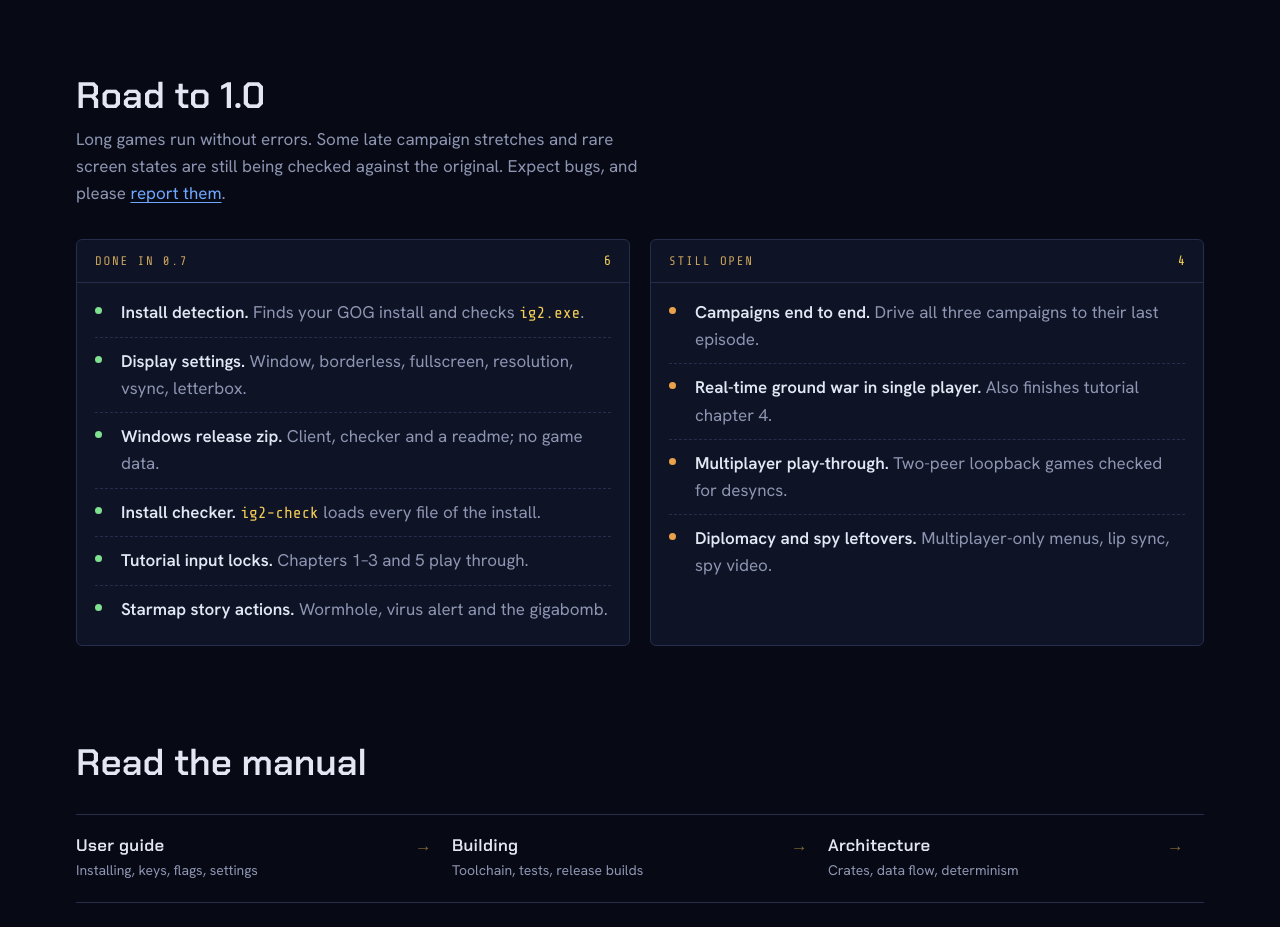
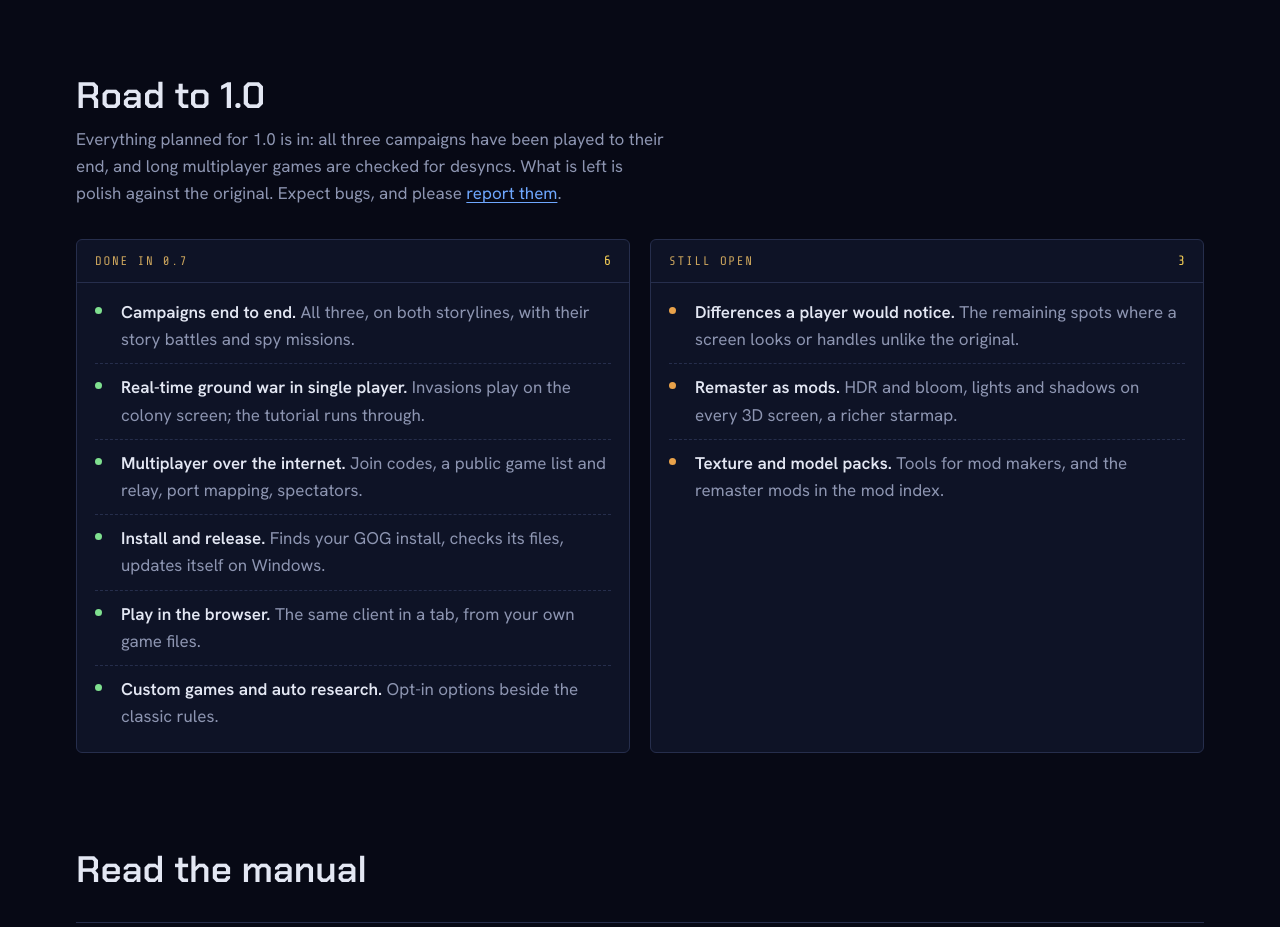
Before and after one commit to openIG2-org/openIG2, a plain HTML site: page site/index.html in a window 1280 px wide. Shown: the part 3160-4087 px from the top of the page. Drawn offline with nearby package versions, Linux system fonts and the light colour scheme; no server answers.

Commit message:
Website: the Road to 1.0 list shows today's state (campaigns, ground war, internet multiplayer and the browser version done; remaining differences and the remaster mods open)

```diff
--- a/site/index.html
+++ b/site/index.html
@@ -163,28 +163,28 @@
     <div class="wrap">
       <div class="sec-head">
         <h2>Road to 1.0</h2>
-        <p>Long games run without errors. Some late campaign stretches and rare screen states are still being checked
-          against the original. Expect bugs, and please <a href="https://github.com/openIG2-org/openIG2/issues">report them</a>.</p>
+        <p>Everything planned for 1.0 is in: all three campaigns have been played to their end, and long multiplayer
+          games are checked for desyncs. What is left is polish against the original. Expect bugs, and please
+          <a href="https://github.com/openIG2-org/openIG2/issues">report them</a>.</p>
       </div>
       <div class="road">
         <div class="road-col">
           <header><span class="label">Done in 0.7</span><span class="count">6</span></header>
           <ul>
-            <li><span class="pip"></span><div><b>Install detection.</b> <span>Finds your GOG install and checks <code>ig2.exe</code>.</span></div></li>
-            <li><span class="pip"></span><div><b>Display settings.</b> <span>Window, borderless, fullscreen, resolution, vsync, letterbox.</span></div></li>
-            <li><span class="pip"></span><div><b>Windows release zip.</b> <span>Client, checker and a readme; no game data.</span></div></li>
-            <li><span class="pip"></span><div><b>Install checker.</b> <span><code>ig2-check</code> loads every file of the install.</span></div></li>
-            <li><span class="pip"></span><div><b>Tutorial input locks.</b> <span>Chapters 1–3 and 5 play through.</span></div></li>
-            <li><span class="pip"></span><div><b>Starmap story actions.</b> <span>Wormhole, virus alert and the gigabomb.</span></div></li>
+            <li><span class="pip"></span><div><b>Campaigns end to end.</b> <span>All three, on both storylines, with their story battles and spy missions.</span></div></li>
+            <li><span class="pip"></span><div><b>Real-time ground war in single player.</b> <span>Invasions play on the colony screen; the tutorial runs through.</span></div></li>
+            <li><span class="pip"></span><div><b>Multiplayer over the internet.</b> <span>Join codes, a public game list and relay, port mapping, spectators.</span></div></li>
+            <li><span class="pip"></span><div><b>Install and release.</b> <span>Finds your GOG install, checks its files, updates itself on Windows.</span></div></li>
+            <li><span class="pip"></span><div><b>Play in the browser.</b> <span>The same client in a tab, from your own game files.</span></div></li>
+            <li><span class="pip"></span><div><b>Custom games and auto research.</b> <span>Opt-in options beside the classic rules.</span></div></li>
           </ul>
         </div>
         <div class="road-col">
-          <header><span class="label">Still open</span><span class="count">4</span></header>
+          <header><span class="label">Still open</span><span class="count">3</span></header>
           <ul>
-            <li><span class="pip warn"></span><div><b>Campaigns end to end.</b> <span>Drive all three campaigns to their last episode.</span></div></li>
-            <li><span class="pip warn"></span><div><b>Real-time ground war in single player.</b> <span>Also finishes tutorial chapter 4.</span></div></li>
-            <li><span class="pip warn"></span><div><b>Multiplayer play-through.</b> <span>Two-peer loopback games checked for desyncs.</span></div></li>
-            <li><span class="pip warn"></span><div><b>Diplomacy and spy leftovers.</b> <span>Multiplayer-only menus, lip sync, spy video.</span></div></li>
+            <li><span class="pip warn"></span><div><b>Differences a player would notice.</b> <span>The remaining spots where a screen looks or handles unlike the original.</span></div></li>
+            <li><span class="pip warn"></span><div><b>Remaster as mods.</b> <span>HDR and bloom, lights and shadows on every 3D screen, a richer starmap.</span></div></li>
+            <li><span class="pip warn"></span><div><b>Texture and model packs.</b> <span>Tools for mod makers, and the remaster mods in the mod index.</span></div></li>
           </ul>
         </div>
       </div>
```
